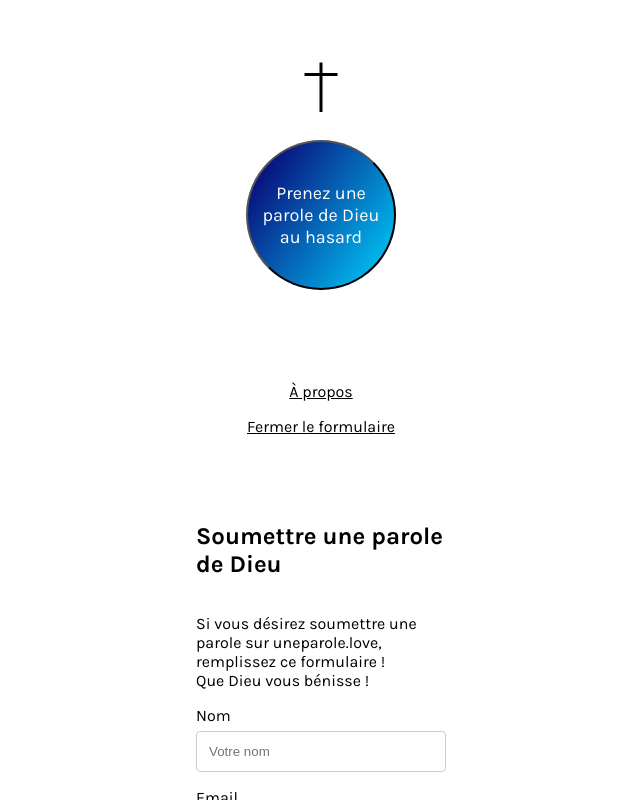
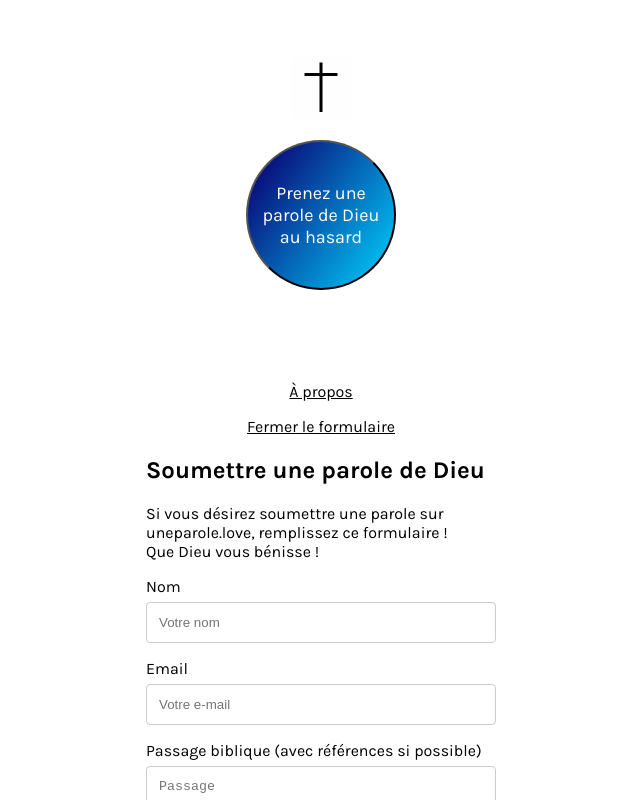
Before and after one commit to jmcob/uneparole.love, a Vue app: page / in a window 1280 px wide. Both pictures are taken after a click on the element "Soumettre une parole". Shown: the top 800 px of the page, without its empty margins (319-959 px from the left). Built offline with nearby package versions, Linux system fonts and the light colour scheme; a web font is replaced by a local one.

Commit message:
form margin

```diff
--- a/src/components/ContactForm.vue
+++ b/src/components/ContactForm.vue
@@ -1,6 +1,5 @@
 <template>
   <div class="hello">
-    <div class="cadre">
     <h2>Soumettre une parole de Dieu</h2>
     <p>
       Si vous désirez soumettre une parole sur uneparole.love, remplissez ce
@@ -30,7 +29,6 @@
 
       <input type="submit" :value="send" />
     </form>
-    </div>
   </div>
 </template>
 
@@ -90,7 +88,7 @@ export default {
 label {
   float: left;
 }
-.cadre {
+.hello {
   padding-bottom: 20px;
   background-color: white;
   border-radius: 10px;
```
Lines whose indentation alone changed are shown as unchanged.
